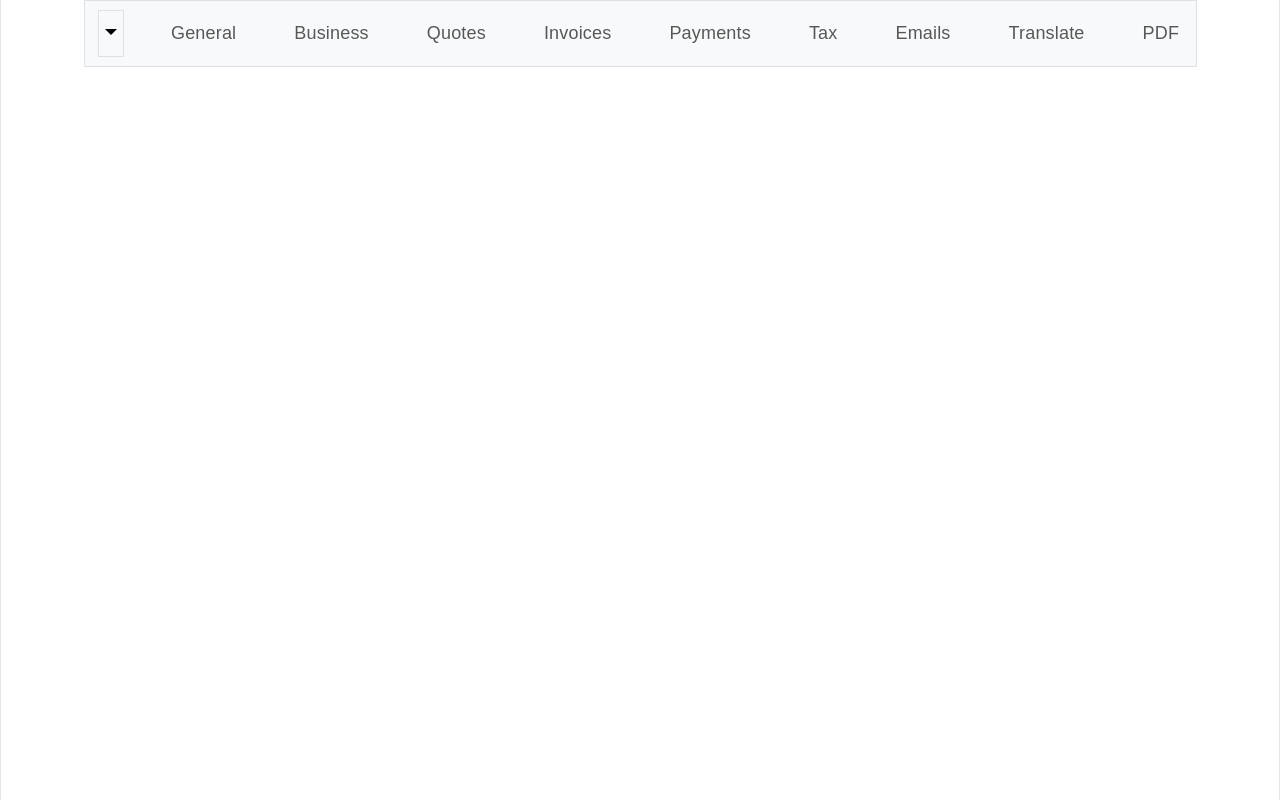
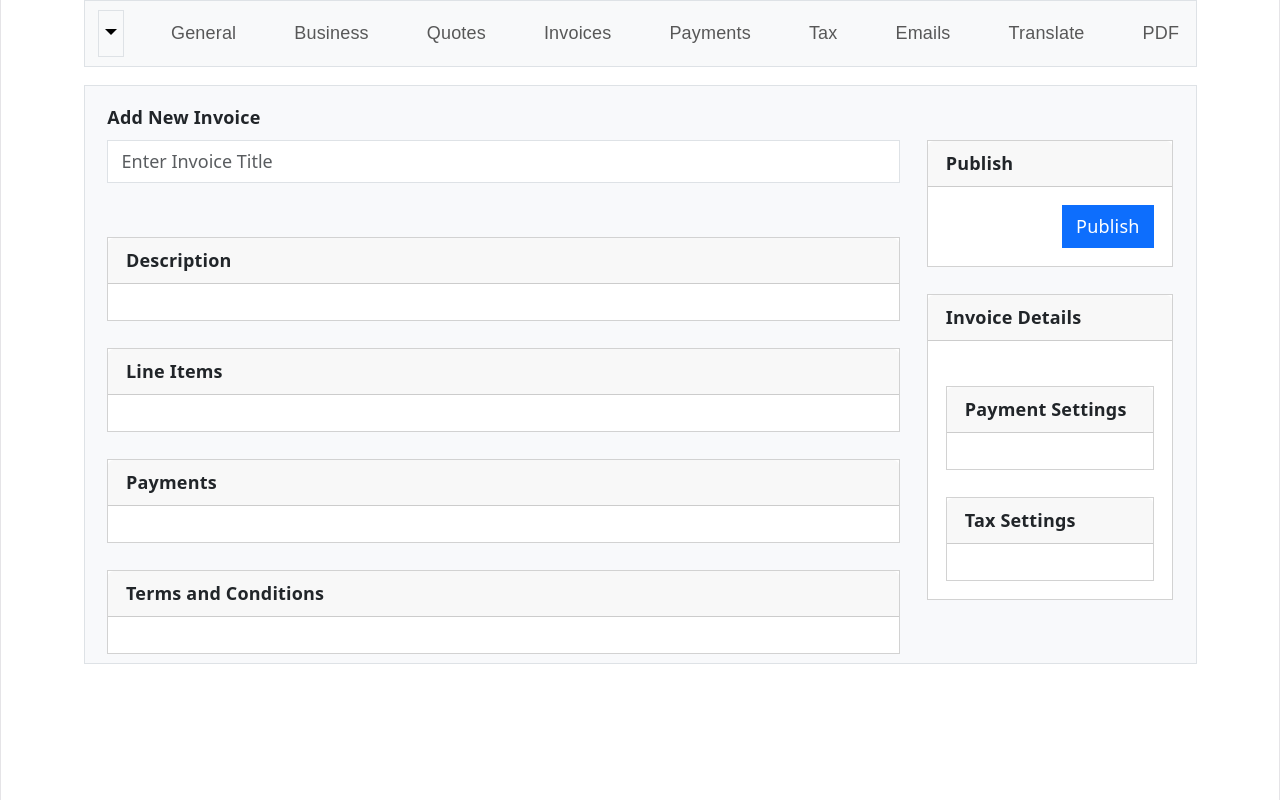
Before and after one commit to thiyari/UltraKey, a React (Vite) app in the folder FrontEnd/: page /new-invoice in a window 1280 px wide. Built offline with nearby package versions, Linux system fonts and the light colour scheme.

Commit message:
invoices panel update

```diff
--- a/FrontEnd/src/App.jsx
+++ b/FrontEnd/src/App.jsx
@@ -14,6 +14,7 @@ import Translate from './Components/Settings/Translate';
 import Template1 from './Components/Templates/Template1';
 import Template2 from './Components/Templates/Template2';
 import Client from './Components/Client/Client';
+import NewInvoice from './Components/Invoices/NewInvoice';
 
 function App() {
 
@@ -34,6 +35,7 @@ function App() {
             <Route path="/template1" element = {<Template1/>} />
             <Route path="/template2" element = {<Template2/>} />
             <Route path="/client" element = {<Client/>} />
+            <Route path="/new-invoice" element = {<NewInvoice/>} />
           </Routes>
         <Footer/>
       </Router>
--- a/FrontEnd/src/Components/Client/New.jsx
+++ b/FrontEnd/src/Components/Client/New.jsx
@@ -71,7 +71,7 @@ const New = () => {
                 <label htmlFor="taxPercentage" className="col-sm-3 col-form-label"><b>Email*</b></label>
                 <div className="col-sm-9">
                     <input
-                        type="text"
+                        type="email"
                         className="form-control mb-2"
                         value={email}
                         onChange={(e)=>{setEmail(e.target.value)}}
--- a/FrontEnd/src/Components/Common/Header.jsx
+++ b/FrontEnd/src/Components/Common/Header.jsx
@@ -14,7 +14,7 @@ function Header() {
               <ul className="dropdown-menu">
                 <li><a className="dropdown-item" href="/client">Clients Panel</a></li>
                 <li><a className="dropdown-item" href="#">Quotes Panel</a></li>
-                <li><a className="dropdown-item" href="#">Invoices Panel</a></li>
+                <li><a className="dropdown-item" href="/new-invoice">Invoices Panel</a></li>
               </ul>
             </li>
         </button>
--- /dev/null
+++ b/FrontEnd/src/Components/Invoices/NewInvoice.jsx
@@ -0,0 +1,85 @@
+import React from 'react'
+
+const NewInvoice = () => {
+  return (
+    <div className='container'>
+      <div className='row mt-3 p-2 border' style={{backgroundColor: "#f8f9fb"}}>
+        <label align="left" className="p-2"><b>&nbsp;Add New Invoice</b></label>
+        <div className='col-sm-9'>
+                <div className="form-group row" align="left">
+                <div className="col-sm-12">
+                    <input
+                        type="text"
+                        className="form-control mb-2 rounded-0"
+                        placeholder='Enter Invoice Title'
+                        required
+                        />
+                    <div class="card text rounded-0 mt-5">
+                        <div class="card-header" align="left">
+                          <strong>Description</strong>
+                        </div>
+                        <div class="card-body" align="left">
+                        </div>
+                    </div>
+                    <div class="card text rounded-0 mt-4">
+                        <div class="card-header" align="left">
+                          <strong>Line Items</strong>
+                        </div>
+                        <div class="card-body" align="left">
+                        </div>
+                    </div>
+                    <div class="card text rounded-0 mt-4">
+                        <div class="card-header" align="left">
+                          <strong>Payments</strong>
+                        </div>
+                        <div class="card-body" align="left">
+                        </div>
+                    </div>
+                    <div class="card text rounded-0 mt-4">
+                        <div class="card-header" align="left">
+                          <strong>Terms and Conditions</strong>
+                        </div>
+                        <div class="card-body" align="left">
+                        </div>
+                    </div>
+                </div>
+        </div>
+        </div>
+        <div className='col-sm-3'>
+          <div class="card text rounded-0">
+            <div class="card-header" align="left">
+              <strong>Publish</strong>
+            </div>
+            <div class="card-body" align="right">
+              <a href="#" class="btn btn-primary rounded-0">Publish</a>
+            </div>
+          </div>
+          <div class="card mt-4 text rounded-0">
+            <div class="card-header" align="left">
+              <strong>Invoice Details</strong>
+            </div>
+            <div class="card-body" align="left">
+              {/* sub parts*/}
+                <div class="card mt-4 text rounded-0">
+                  <div class="card-header" align="left">
+                    <strong>Payment Settings</strong>
+                  </div>
+                  <div class="card-body" align="left">
+                  </div>
+                </div>
+                <div class="card mt-4 text rounded-0">
+                  <div class="card-header" align="left">
+                    <strong>Tax Settings</strong>
+                  </div>
+                  <div class="card-body" align="left">
+                  </div>
+                </div>
+            </div>
+          </div>
+      </div>
+      </div>
+    </div>
+  )
+}
+
+export default NewInvoice
```
Also changed, not shown: FrontEnd/src/Components/Invoices/LineItems.jsx (added), FrontEnd/src/Components/Invoices/Payments.jsx (added).
